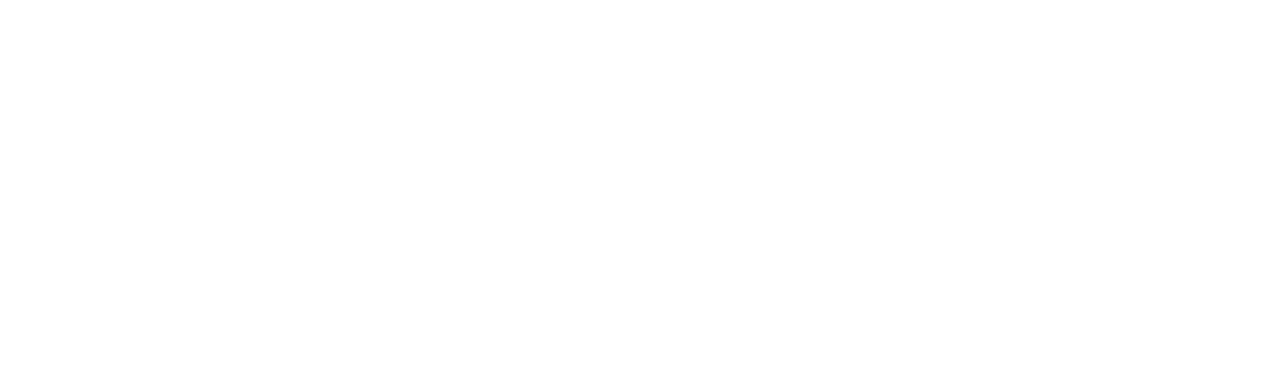
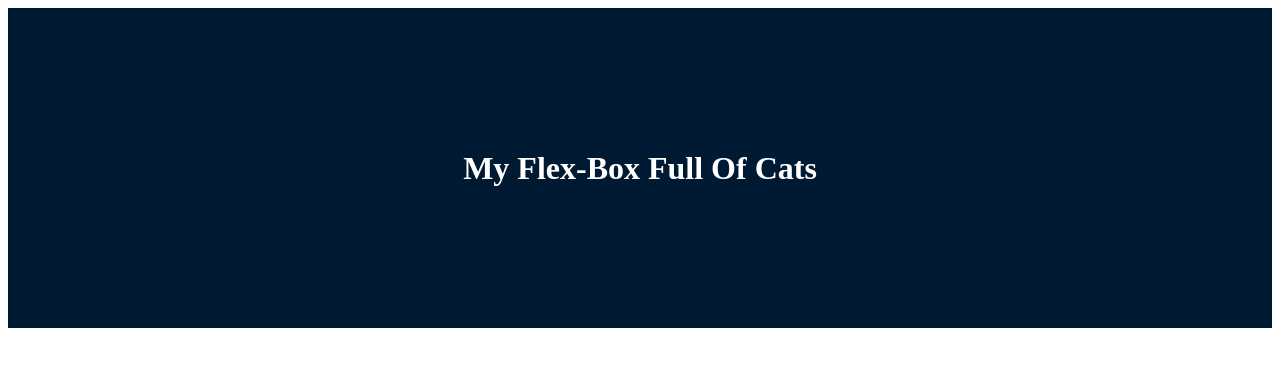
Before and after one commit to VincinChristmas/Flex-Box-Gallery, a plain HTML site: page index.html in a window 1280 px wide. Drawn offline with Linux system fonts and the light colour scheme.

Commit message:
made changes to index.html and style.css

```diff
--- a/index.html
+++ b/index.html
@@ -1,10 +1,14 @@
 <!DOCTYPE html>
 <html lang="en">
-    <title></title>
+    <title>My Flex-Box Of Cats</title>
     <head>
     <meta charset="UTF-8">
     <meta name ="viewport" content="width=device-width, initial-scale=1.0">
     <link rel="stylesheet" href="style.css">
     </head>
-    <body></body>
+    <body>
+        <div class="thetitle">
+       <h1>My Flex-Box Full Of Cats</h1>
+       </div>
+    </body>
 </html>
--- a/style.css
+++ b/style.css
@@ -0,0 +1,8 @@
+.thetitle {
+    color: white;
+    background-color: hsl(209, 100%, 10%);
+    height: 20rem;
+    display: flex;
+    justify-content: center;
+    align-items: center;
+}
```
